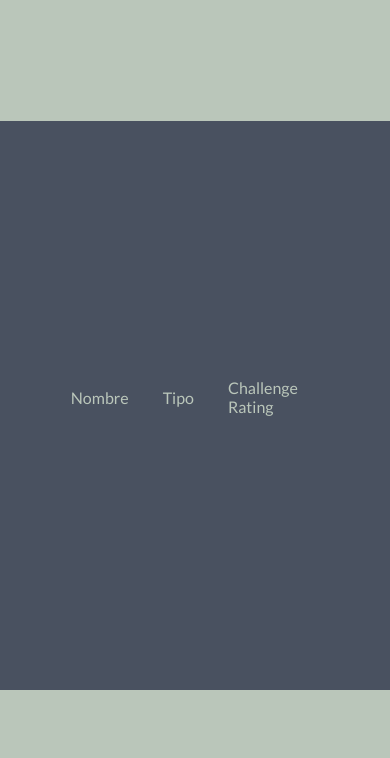
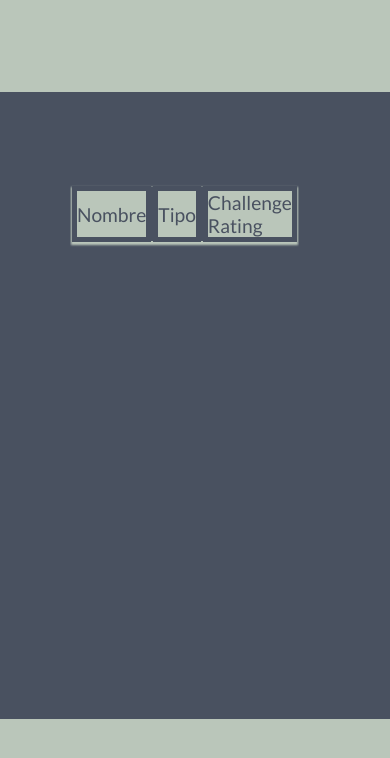
Before and after one commit to fruisua898/CriticalBlunder_RuizSuarezFrancisco_DWEC, a plain HTML site: page vademecum.html in a window 390 px wide. Both pictures are taken after a click on the button 170 px from the left and 533 px from the top of the page. Shown: the top 758 px of the page. Drawn offline with Linux system fonts and the light colour scheme.

Commit message:
WIP VADEMECUM
TODO
- Vademecum grid @media
- Boton (Formulario)
- El footer, pequeño repaso.
- Definir selectores del formulario de manera más eficaz.

MEJORAS

- Tabla lista y responsive
- Estructura javascript para operar con API terminada

```diff
--- a/css/grids/tablas-monstruos-grid.css
+++ b/css/grids/tablas-monstruos-grid.css
@@ -11,7 +11,6 @@ __________________________________________________
     width: 100vw;
     grid-area: main;
     display: grid;
-
     align-content: center;
     justify-content: center;
     align-items: center;
@@ -24,7 +23,7 @@ __________________________________________________
     ". secover secover secover secover secover   secover   secover  secover secover secover secover"
     ". secover secover secover secover secover   secover   secover  secover secover secover secover"
     ". secover secover secover secover secover   secover   secover  secover secover secover secover";
-    grid-gap: .5%;
+
 }
 .section-filter--vademecum{
     grid-area: filter;
@@ -59,12 +58,12 @@ __________________________________________________
 
 .section-overlay--vademecum{
     grid-area: secover;
-    display: inline-grid;
+    display: inline-block;
     grid-auto-flow: row;
     align-content: center;
     justify-content: center;
     align-items: center;
     grid-template-areas:
-       "tablas  tablas  tablas"
-       "tablas   tablas  tablas";
+       "tablas  tablas  tablas tablas  tablas  tablas tablas  tablas  tablas "
+       "tablas   tablas  tablas tablas  tablas  tablas tablas  tablas  tablas";
 }
--- a/css/overlays-style.css
+++ b/css/overlays-style.css
@@ -1,17 +1,55 @@
+@import url(root.css);
+
 .items-magico--vademecum   , .items-mundano--vademecum {
     width: 30vw;
     margin-left: 1rem;
     margin-right: 1rem;
 }
 td{
+    font-size: 1.2rem;
     width: 10vw;
-    padding: 1rem;
+    margin-top: 1rem;
+    border-bottom-style: solid;
+    border-bottom-width: 2px;
 }
 thead > td {
     font-weight: bold;
 }
 
-#escribir-monstruos {
+thead {
+    background: var(--gris-claro);
+    position: sticky;
+    box-shadow: 0 2px 2px 1px var(--gris-claro);
+    top: 0; /* Importante */
 
-    overflow-x: auto;
 }
+
+/*Ajustes para la tabla*/
+.tabla-monstruos{
+    justify-content: center;
+    display: block;
+    height: 50vh;
+    overflow-x: scroll;
+    -ms-overflow-style: none; /* IE y Edge*/
+    scrollbar-width: none; /* Para Firefox*/
+}
+
+.tabla-monstruos::-webkit-scrollbar{
+    display: none; /* Para chrome */
+}
+
+
+/*
+tbody > tr:first-child > td::first-letter{
+    font-family: var(--titulos);
+    font-size: 1.3rem;
+    color: var(--verde-claro);
+}
+*/
+
+
+table > thead > tr > td {
+    color: var(--gris-oscuro);
+    border-style: solid;
+    border-width: 5px;
+}
--- a/js/main.js
+++ b/js/main.js
@@ -39,8 +39,7 @@ function mostrar_monstruos(data){
         var td = document.createElement("td");
         td.innerHTML = data.results[i].challenge_rating;
         tabla.appendChild(td);
-        var hr = document.createElement("hr");
-        tabla.appendChild(hr);
+
     }
 
 
@@ -49,19 +48,19 @@ function mostrar_monstruos(data){
 
 function recoleccion_monstruos_nombre() {
     monstruos()
-    fetch('https://api.open5e.com/monsters/?limit=25&ordering=name')
+    fetch('https://api.open5e.com/monsters/?limit=555&ordering=name')
         .then(monstruos => monstruos.json())
         .then(data => mostrar_monstruos(data));
 }
 function recoleccion_monstruos_type() {
     monstruos()
-    fetch('https://api.open5e.com/monsters/?limit=25&ordering=type')
+    fetch('https://api.open5e.com/monsters/?limit=555&ordering=type')
         .then(monstruos => monstruos.json())
         .then(data => mostrar_monstruos(data));
 }
 function recoleccion_monstruos_cr() {
     monstruos()
-    fetch('https://api.open5e.com/monsters/?limit=25&ordering=challenge_rating')
+    fetch('https://api.open5e.com/monsters/?limit=555&ordering=challenge_rating')
         .then(monstruos => monstruos.json())
         .then(data => mostrar_monstruos(data));
 }
```
Also changed, not shown: monsters.txt.
